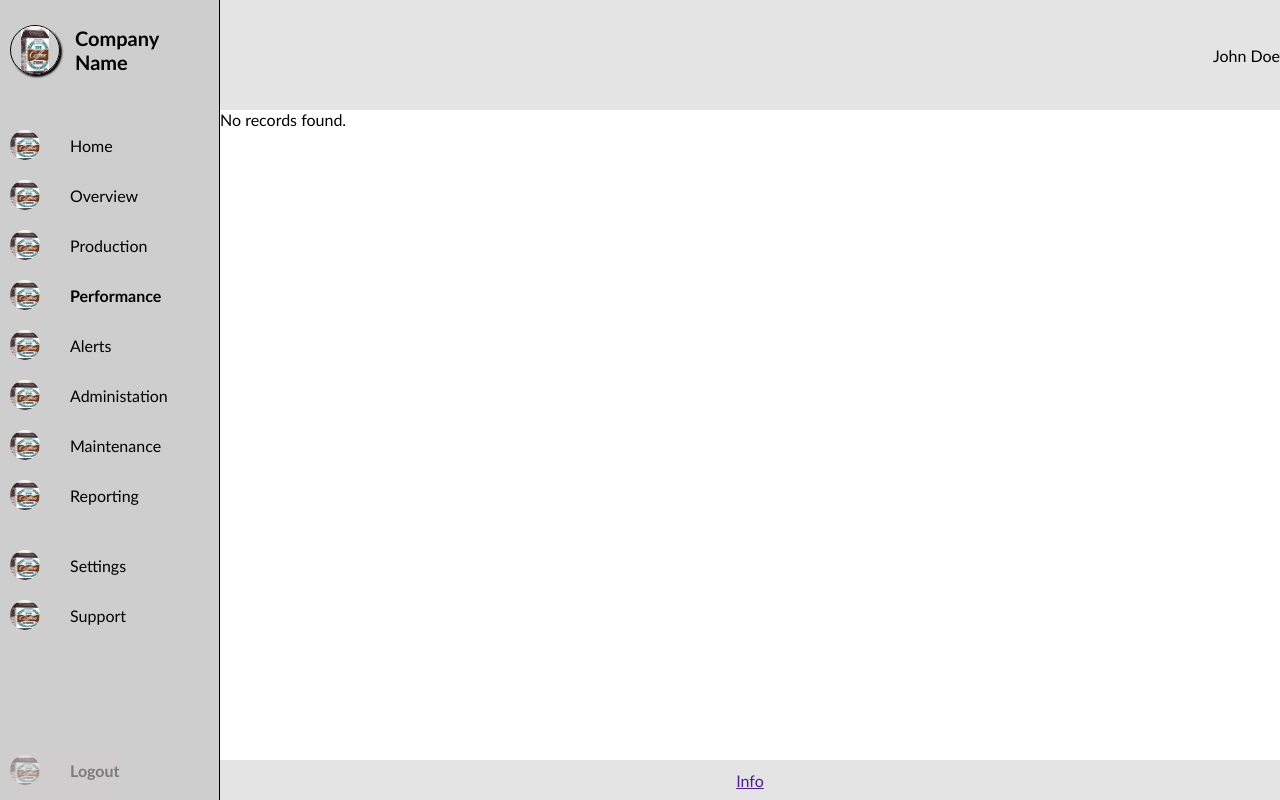
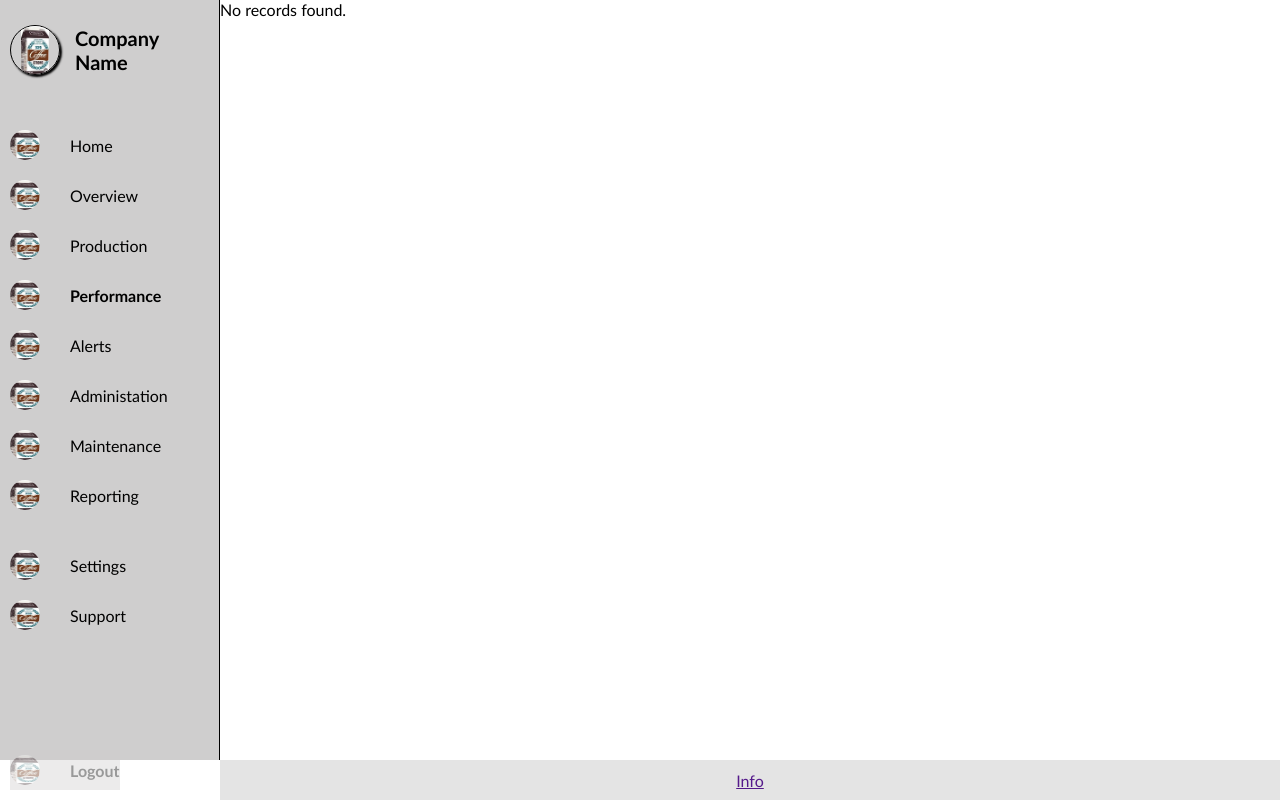
Before and after one commit to RandomSparks/COMP2030-Software_Prototype_Group_2, a PHP site: page /COMP2030-Software_Prototype_Group_2/pages/performance.php in a window 1280 px wide. Run offline with PHP 8.4, Linux system fonts and the light colour scheme; data that the repository does not hold is empty.

Commit message:
more css adjustments for performance table and updated performance.php

```diff
--- a/Prototype/pages/performance.php
+++ b/Prototype/pages/performance.php
@@ -12,12 +12,12 @@
 </head>
 
 <body>
-    <main id="home-main">
-        <?php
-        require_once "../inc/sidebar.php";
-        require_once "../inc/header.php";
-        ?>
-        <div id="div_content">
+    <header>
+
+    </header>
+    <main id="performance-main">
+        <?php require_once "../inc/sidebar.php"; ?>
+
         <div id="perf_table">
             <?php
             require_once "../inc/dbconn.inc.php";
@@ -74,12 +74,12 @@
             $conn->close();
             ?>
         </div>
-        </div>
     </main>
     <footer>
-      <?php require_once "../inc/info.php"; ?>
+        <div id="div_info">
+            <a href="">Info</a>
+        </div>
     </footer>
-
 </body>
 
 </html>
--- a/Prototype/styles/style.css
+++ b/Prototype/styles/style.css
@@ -347,3 +347,51 @@
     bottom: 0;
     left: 220px;
 }
+
+/* Ensure the main content is displayed as a flex container */
+#performance-main {
+    display: flex;
+    flex-wrap: nowrap;
+    height: calc(100vh - 40px); /* Adjust height to account for the footer */
+    overflow: hidden; /* Prevent overflow */
+}
+
+/* Style the performance table container */
+#perf_table {
+    flex: 1; /* Take up the remaining space */
+    overflow: auto;
+}
+
+/* Style the table */
+#factory_logs_table {
+    width: 100%;
+    border-collapse: collapse;
+}
+
+#factory_logs_table th, #factory_logs_table td {
+    border: 1px solid #ddd;
+    padding: 8px;
+}
+
+#factory_logs_table th {
+    background-color: #f2f2f2;
+    text-align: left;
+}
+/* Style the scrollbars for WebKit browsers */
+#perf_table::-webkit-scrollbar {
+    width: 16px; /* Set the width of the scrollbar */
+    height: 16px; /* Set the height of the scrollbar */
+}
+
+#perf_table::-webkit-scrollbar-thumb {
+    background-color: #888; /* Set the color of the scrollbar thumb */
+    border-radius: 8px; /* Set the border radius of the scrollbar thumb */
+}
+
+#perf_table::-webkit-scrollbar-thumb:hover {
+    background-color: #555; /* Set the color of the scrollbar thumb on hover */
+}
+
+#perf_table::-webkit-scrollbar-track {
+    background-color: #f1f1f1; /* Set the color of the scrollbar track */
+}
```
Lines whose indentation alone changed are shown as unchanged.
